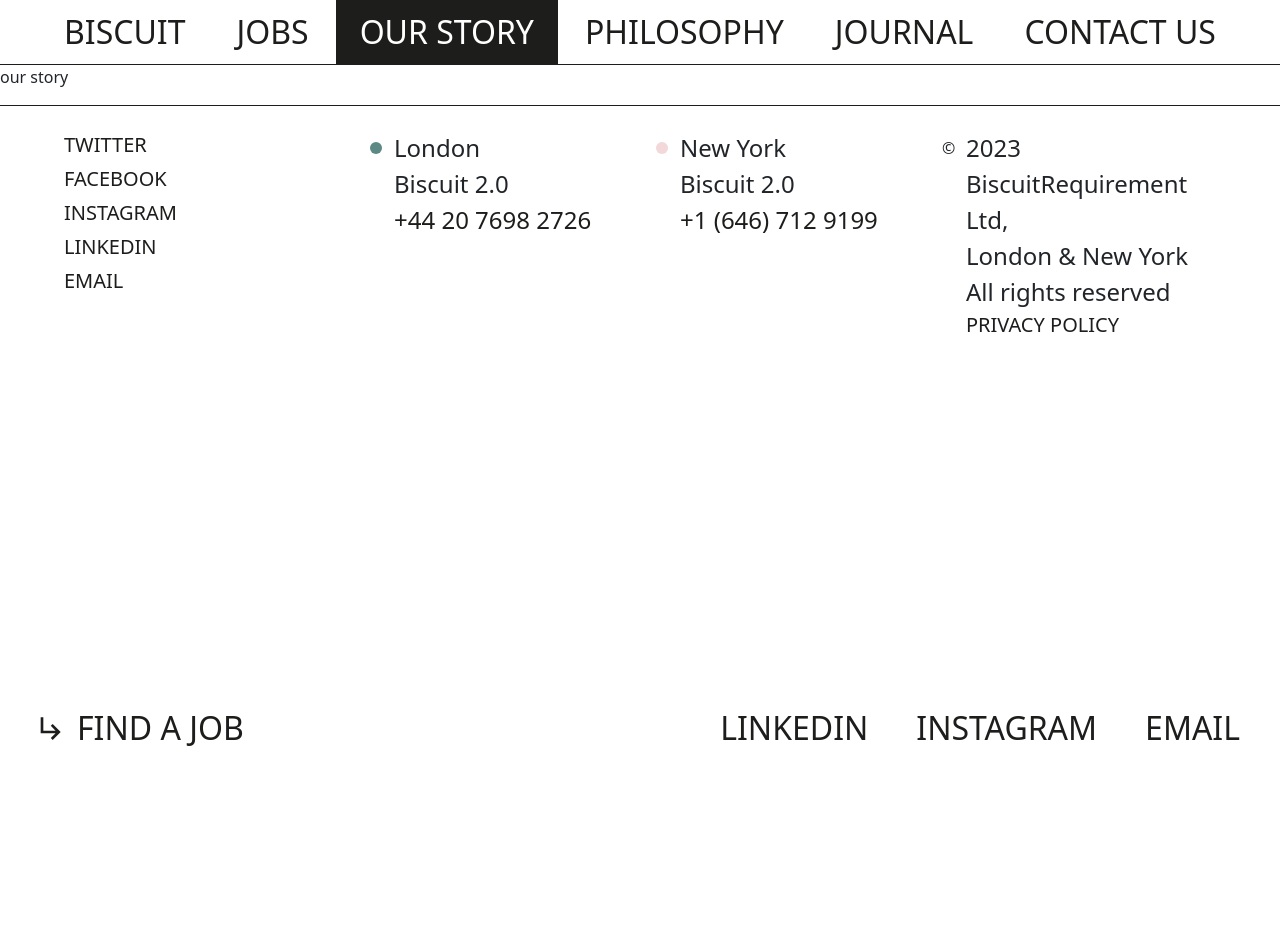
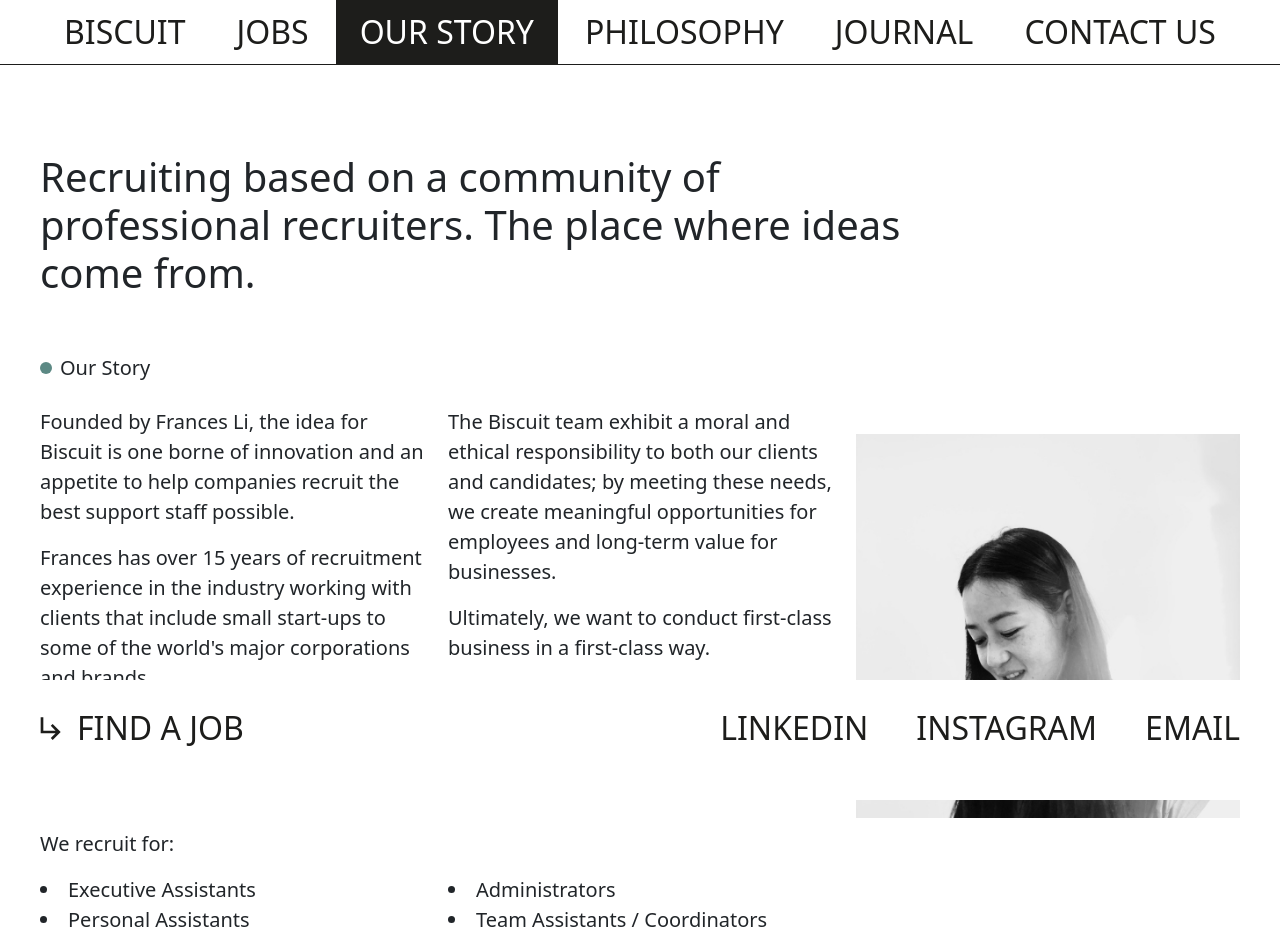
Before and after one commit to techtee-ltd/biscuit-recruitment-website, a Next.js app: page /our-story in a window 1280 px wide. Shown: the top 940 px of the page. Before the commit the page ends 800 px from the top, so only its background shows below. Built offline with nearby package versions, Linux system fonts and the light colour scheme.

Commit message:
implemented our story page

```diff
--- /dev/null
+++ b/src/app/(app)/our-story/our-story.module.scss
@@ -0,0 +1,47 @@
+.container {
+    padding: 16px;
+    padding-top: 56px
+}
+
+.container > * {
+    font-size: var(--text-xs)
+}
+
+.circle {
+    width: 12px;
+    height: 12px;
+    border-radius: 1000px;
+    background-color: var(--primary-green);
+    padding: 0
+}
+
+.imageContainer {
+    position: relative;
+    min-width: 343px;
+    min-height: 343px;
+    max-width: 437px;
+    max-height: 437px;
+    width: 100%;
+    height: 100%;
+    background-position: top;
+}
+
+.positionsContainer {
+    margin-top: 56px;
+}
+
+@media (min-width: 1200px) {
+
+    .container {
+        padding: 40px;
+        padding-top: 88px
+    }
+
+    .h1 {
+        max-width: 75%
+    }
+
+    .positionsContainer {
+        margin-top: 120px;
+    }
+}
--- a/src/app/(app)/our-story/page.tsx
+++ b/src/app/(app)/our-story/page.tsx
@@ -1,5 +1,101 @@
+import styles from "@/src/app/(app)/our-story/our-story.module.scss";
+import { Col, Row } from "@/src/components/ReactBootstrapClientComponents";
+import Image from "next/image";
+
 const OurStoryPage = () => {
-  return <p>our story</p>;
+  const recruitPositions = [
+    "Executive Assistants",
+    "Personal Assistants",
+    "Virtual Assistants",
+    "Chief of Staff",
+    "Office / Operations Managers",
+    "Administrators",
+    " Team Assistants / Coordinators",
+    "Administrators",
+    "HR Professionals",
+    "Marketing Assistants and PR Coordinators",
+    "Front of House Receptionists",
+  ];
+  return (
+    <div className={styles.container}>
+      <Row>
+        <Col xs={12}>
+          <h1 className={styles.h1}>
+            Recruiting based on a community of professional recruiters. The
+            place where ideas come from.
+          </h1>
+          <Row className="pt-3 pb-2 pt-lg-5 pb-lg-4">
+            <Col className="d-flex align-items-center gap-2">
+              <div className={styles.circle} />
+              <div>Our Story</div>
+            </Col>
+          </Row>
+        </Col>
+        <Col md={6} lg={8}>
+          <Row>
+            <Col xs={12} lg={6}>
+              <p>
+                Founded by Frances Li, the idea for Biscuit is one borne of
+                innovation and an appetite to help companies recruit the best
+                support staff possible.
+              </p>
+              <p>
+                Frances has over 15 years of recruitment experience in the
+                industry working with clients that include small start-ups to
+                some of the world's major corporations and brands.
+              </p>
+            </Col>
+            <Col xs={12} lg={6}>
+              <p>
+                The Biscuit team exhibit a moral and ethical responsibility to
+                both our clients and candidates; by meeting these needs, we
+                create meaningful opportunities for employees and long-term
+                value for businesses.
+              </p>
+              <p>
+                Ultimately, we want to conduct first-class business in a
+                first-class way.
+              </p>
+            </Col>
+          </Row>
+          <Row className={styles.positionsContainer}>
+            <p>We recruit for:</p>
+            <ul>
+              <Row>
+                <Col xs={12} lg={6}>
+                  {recruitPositions
+                    .slice(0, recruitPositions.length / 2)
+                    .map((i) => (
+                      <li style={{ listStylePosition: "inside" }}>{i}</li>
+                    ))}
+                </Col>
+                <Col xs={12} lg={6}>
+                  {recruitPositions
+                    .slice(
+                      recruitPositions.length / 2,
+                      recruitPositions.length - 1
+                    )
+                    .map((i) => (
+                      <li style={{ listStylePosition: "inside" }}>{i}</li>
+                    ))}
+                </Col>
+              </Row>
+            </ul>
+          </Row>
+        </Col>
+        <Col md={6} lg={4}>
+          <div className={styles.imageContainer}>
+            <Image
+              src="/our-story-photo.jpg"
+              alt="our story page photo"
+              fill={true}
+              objectFit="contain"
+            />
+          </div>
+        </Col>
+      </Row>
+    </div>
+  );
 };
 
 export default OurStoryPage;
--- /dev/null
+++ b/src/components/ReactBootstrapClientComponents/index.tsx
@@ -0,0 +1,13 @@
+"use client";
+
+import {
+  Container as RBContainer,
+  Col as RBCol,
+  Row as RBRow,
+} from "react-bootstrap";
+
+// TODO: when there's time, refactor other components using these
+
+export const Container = (props: any) => <RBContainer {...props} />;
+export const Col = (props: any) => <RBCol {...props} />;
+export const Row = (props: any) => <RBRow {...props} />;
```
Also changed, not shown: public/our-story-photo.jpg (added).
